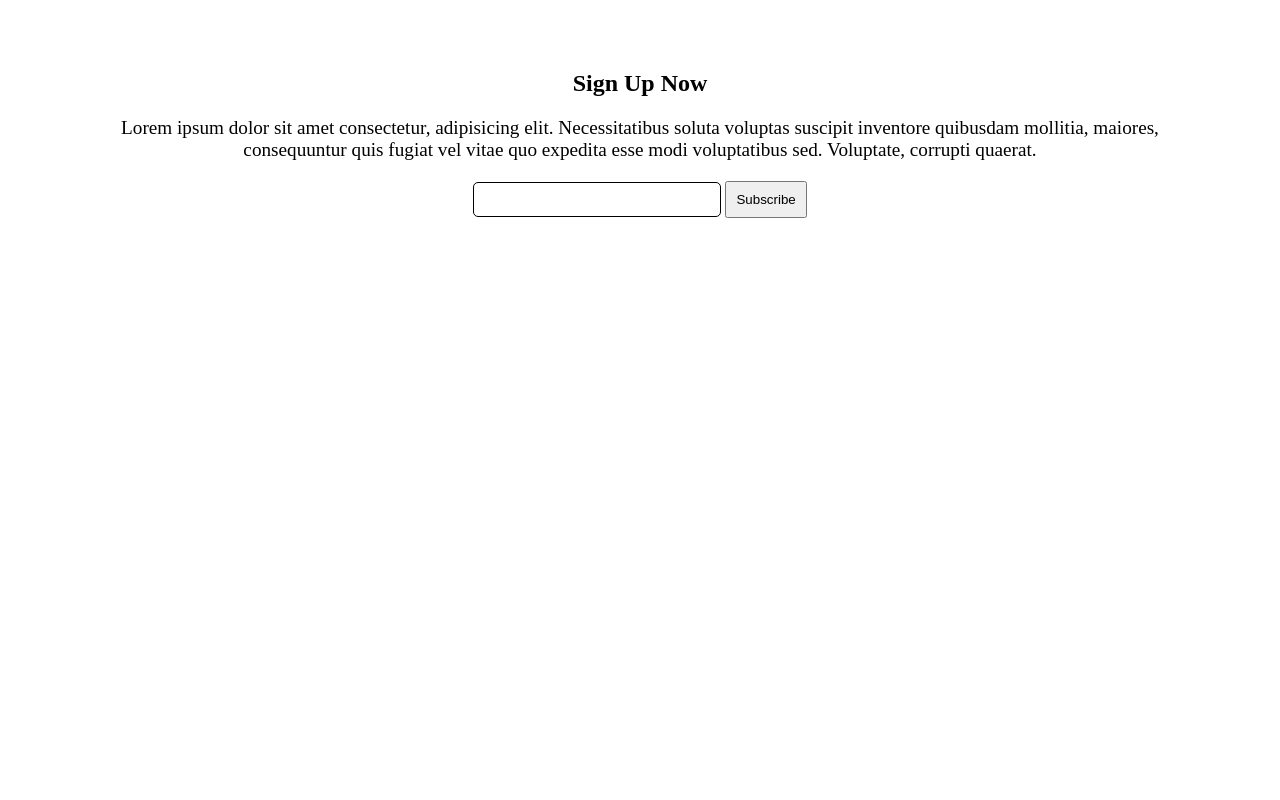
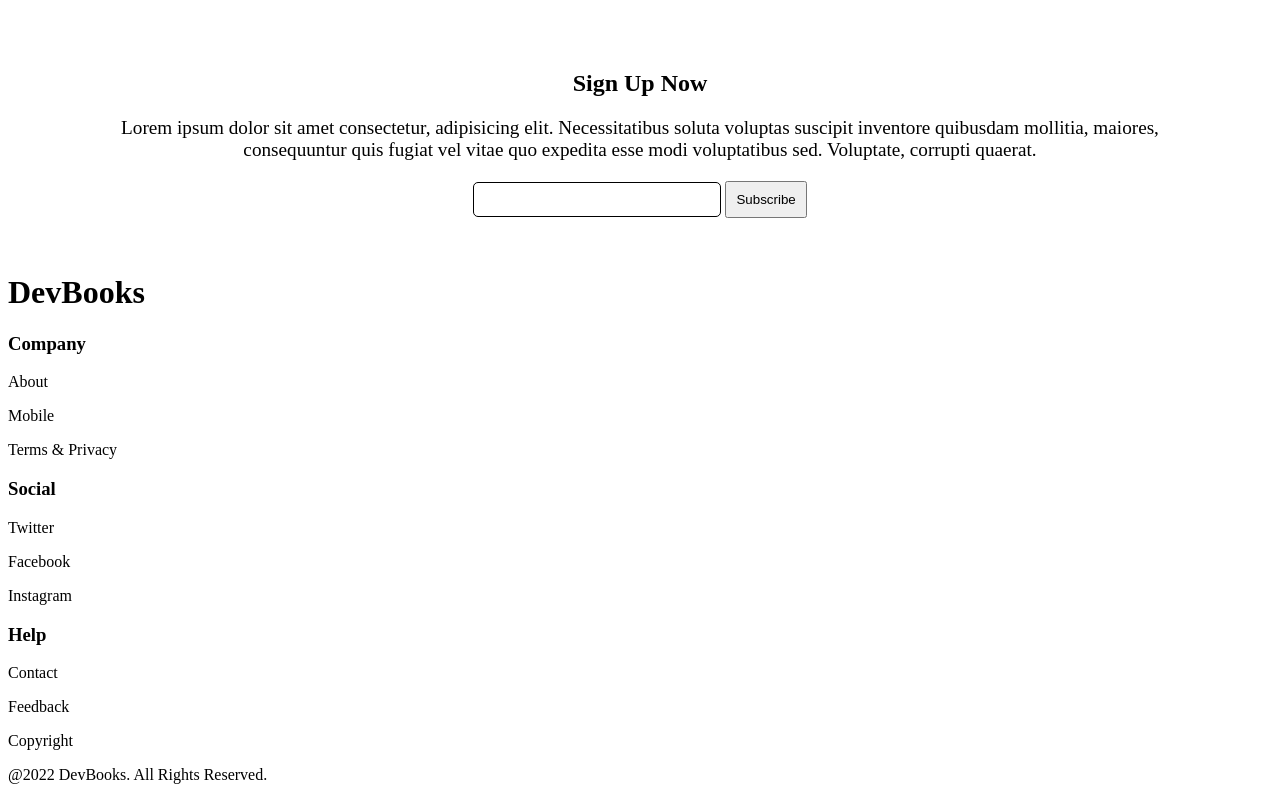
Before and after one commit to WMCharles/bookstore, a plain HTML site: page index.html in a window 1280 px wide. Shown: the part 1844-2644 px from the top of the page. Before the commit the page ends 2118 px from the top, so only its background shows below. Drawn offline with Linux system fonts and the light colour scheme.

Commit message:
add footer section

```diff
--- a/index.html
+++ b/index.html
@@ -243,7 +243,34 @@
         </div>
     </div>
     <div class="footer">
-
+        <div class="footer-content">
+            <div class="logo">
+                <div id="logo-content">
+                    <h1>DevBooks</h1>
+                </div>
+            </div>
+            <div class="company">
+                <h3>Company</h3>
+                <p>About</p>
+                <p>Mobile</p>
+                <p>Terms & Privacy</p>
+            </div>
+            <div class="social">
+                <h3>Social</h3>
+                <p>Twitter</p>
+                <p>Facebook</p>
+                <p>Instagram</p>
+            </div>
+            <div class="help">
+                <h3>Help</h3>
+                <p>Contact</p>
+                <p>Feedback</p>
+                <p>Copyright</p>
+            </div>
+        </div>
+        <div class="footer-end">
+            <p>@2022 DevBooks. All Rights Reserved.</p>
+        </div>
     </div>
     <script src="./assets/js/main.js"></script>
 </body>
```
